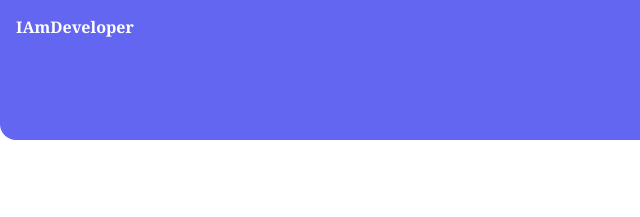
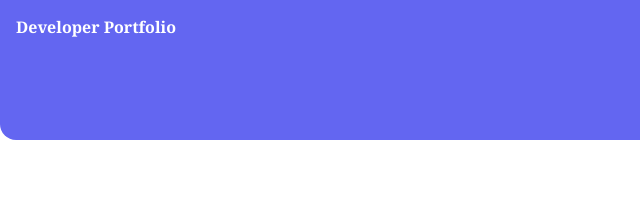
Before and after one commit to sladyn98/neogcamp-portfolio, a plain HTML site: page index.html in a window 1280 px wide. Shown: the top 217 px of the page, 0-640 px from the left. Drawn offline with Linux system fonts and the light colour scheme.

Commit message:
Update portfolio header

```diff
--- a/index.html
+++ b/index.html
@@ -9,7 +9,7 @@
 </head>
 <body>
     <nav class="navigation container">
-        <div class="nav-brand">IAmDeveloper</div>
+        <div class="nav-brand">Developer Portfolio</div>
         <ul class="list-non-bullet nav-pills">
             <li class="list-item-inline">
                 <a href="/" class="link link-active">home</a>
```
